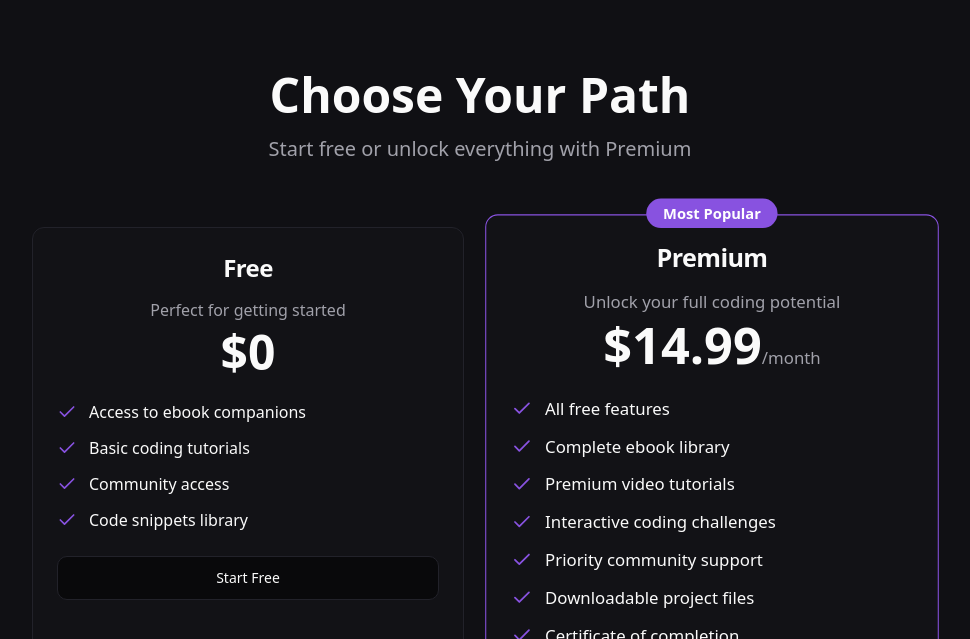
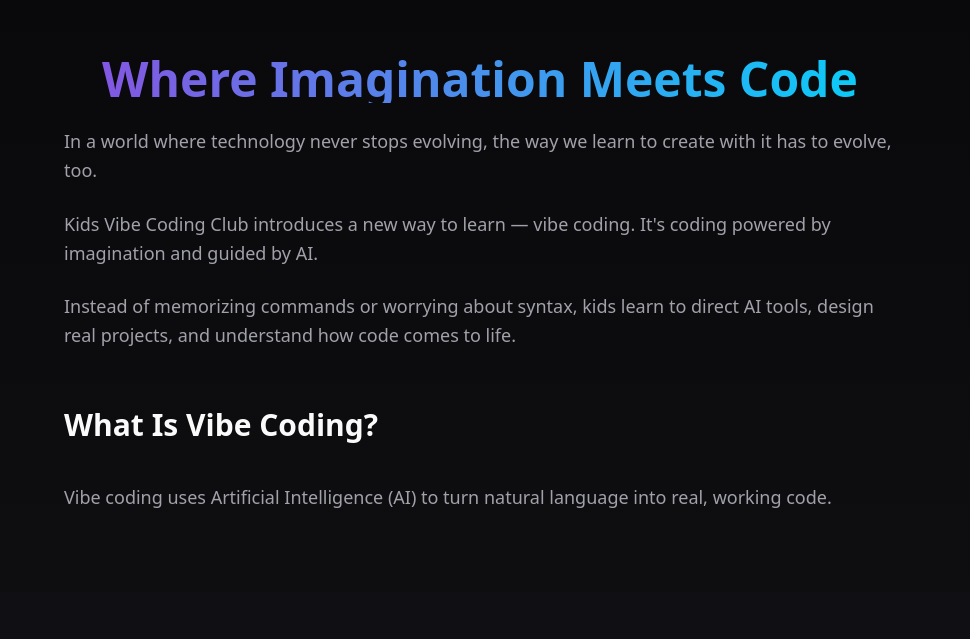
Before and after one commit to irexio/kids-vibe-forge, a React (Vite) app: page / in a window 1280 px wide. Shown: the part 1441-2080 px from the top of the page, without its empty margins (160-1130 px from the left). Built offline with nearby package versions, Linux system fonts and the light colour scheme; the HTML template or start-up script is replaced by a standard one.

Commit message:
Refactor: Update About Us page icons

```diff
--- /dev/null
+++ b/src/components/About.tsx
@@ -0,0 +1,36 @@
+const About = () => {
+  return (
+    <section className="py-20 px-4 bg-gradient-to-b from-background to-muted/20">
+      <div className="container mx-auto max-w-4xl">
+        <h2 className="text-4xl md:text-5xl font-bold text-center mb-6 bg-clip-text text-transparent bg-gradient-to-r from-primary to-accent">
+          Where Imagination Meets Code
+        </h2>
+
+        <div className="space-y-6 text-lg text-muted-foreground leading-relaxed">
+          <p>
+            In a world where technology never stops evolving, the way we learn to create with it has to evolve, too.
+          </p>
+
+          <p>
+            Kids Vibe Coding Club introduces a new way to learn — vibe coding.
+            It's coding powered by imagination and guided by AI.
+          </p>
+
+          <p>
+            Instead of memorizing commands or worrying about syntax, kids learn to direct AI tools, design real projects, and understand how code comes to life.
+          </p>
+
+          <h3 className="text-2xl md:text-3xl font-bold text-foreground pt-8 pb-4">
+            What Is Vibe Coding?
+          </h3>
+
+          <p>
+            Vibe coding uses Artificial Intelligence (AI) to turn natural language into real, working code.
+          </p>
+        </div>
+      </div>
+    </section>
+  );
+};
+
+export default About;
--- a/src/pages/Index.tsx
+++ b/src/pages/Index.tsx
@@ -1,6 +1,7 @@
 import Navigation from "@/components/Navigation";
 import Hero from "@/components/Hero";
 import Features from "@/components/Features";
+import About from "@/components/About";
 import Pricing from "@/components/Pricing";
 import Footer from "@/components/Footer";
 
@@ -12,6 +13,9 @@ const Index = () => {
       <div id="features">
         <Features />
       </div>
+      <div id="about">
+        <About />
+      </div>
       <div id="pricing">
         <Pricing />
       </div>
```
